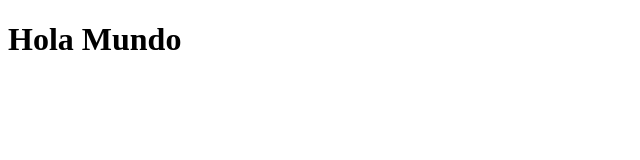
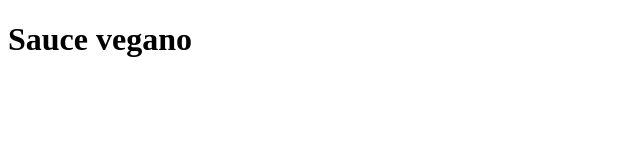
Before and after one commit to nicomoschitta/pruebas, a plain HTML site: page index.html in a window 1280 px wide. Shown: the whole page, without its empty margins (0-640 px from the left). Drawn offline with Linux system fonts and the light colour scheme.

Commit message:
cambio de h1

```diff
--- a/index.html
+++ b/index.html
@@ -11,7 +11,7 @@
 </head>
 
 <body>
-    <h1>Hola Mundo</h1>
+    <h1>Sauce vegano</h1>
 </body>
 
 </html>
```
